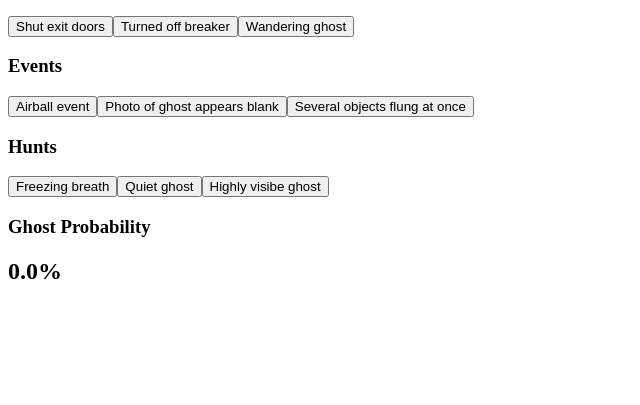
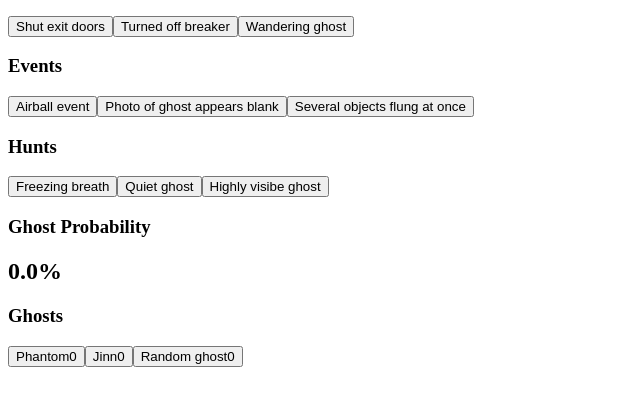
Before and after one commit to ychanovee/phasmocheatsheet, a plain HTML site: page index.html in a window 1280 px wide. Shown: the part 105-510 px from the top of the page, without its empty margins (0-640 px from the left). Drawn offline with Linux system fonts and the light colour scheme.

Commit message:
Experimenting with html so I can st art testing the scoring

```diff
--- a/index.html
+++ b/index.html
@@ -45,6 +45,10 @@
             <h3>Ghost Probability</h3>
 
             <h1 id="percentage">0%</h1>
+            <div class="ghost-column">
+                <h3>Ghosts</h3>
+                <div id="ghosts"></div>
+            </div>
 
         </section>
 
--- a/main.js
+++ b/main.js
@@ -51,6 +51,7 @@ function main() {
     displayRules(event_rules, "event-rules");
     displayRules(hunt_rules, "hunt-rules");
 
+    displayGhosts(ghosts, "ghosts")
     // Display initial score
     updateScore();
 }
@@ -83,6 +84,21 @@ function displayRules(rules, containerId) {
         container.appendChild(button);
     }
 }
+function displayGhosts(ghost_list, containerId) {
+    const container = document.getElementById(containerId);
+
+    container.innerHTML = "";
+
+    for (const ghost of ghost_list) {
+
+        const button = document.createElement("button");
+
+        button.textContent = ghost.name + ghost.points;
+        button.classList.add("ghost-button");
+
+        container.appendChild(button);
+    }
+}
 
 // Update score
 function updateScore() {
```
